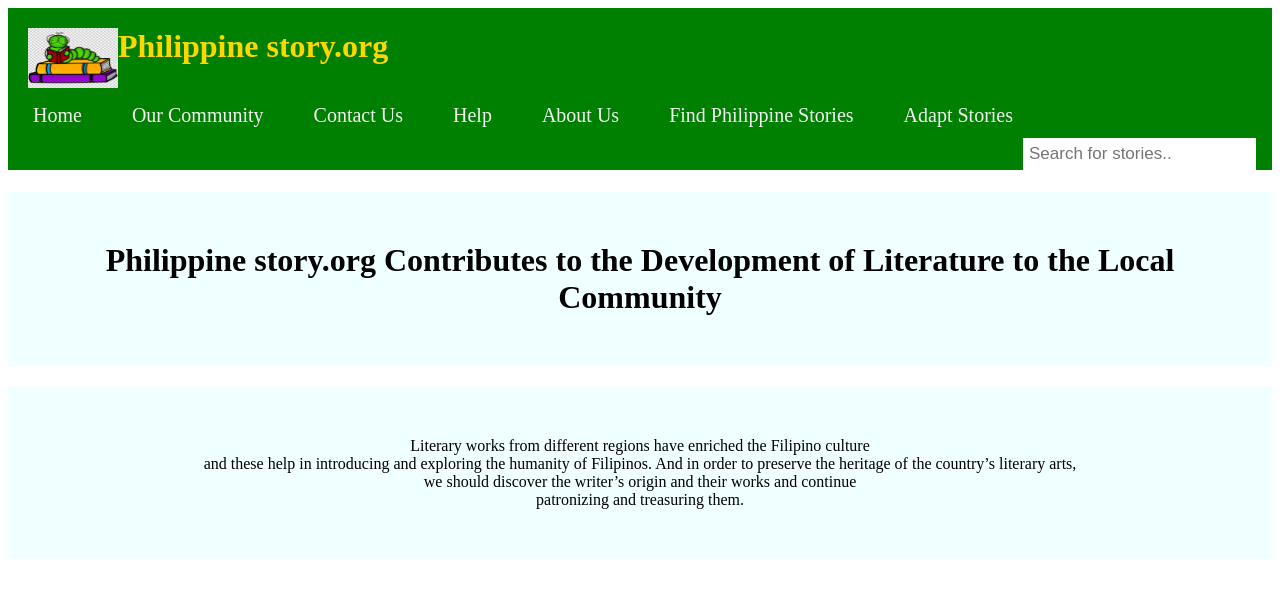
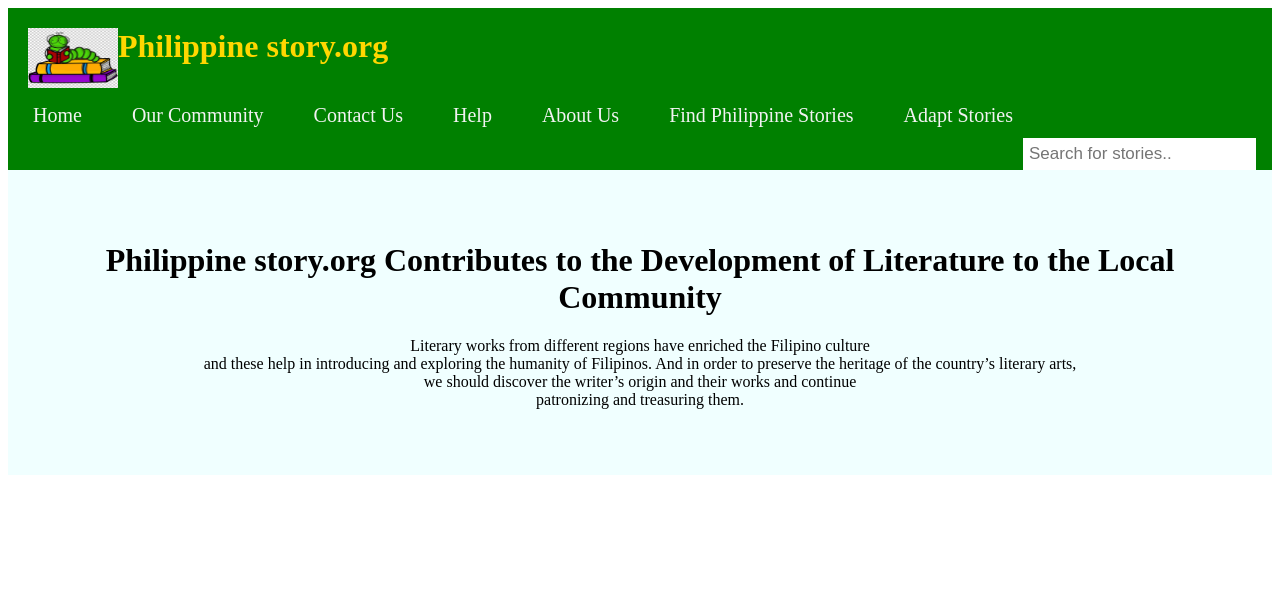
Before and after one commit to aizle-nanca/stories-development, a PHP site: the page made by our community.html in a window 1280 px wide. Shown: the top 598 px of the page. Run offline with PHP 8.4, Linux system fonts and the light colour scheme.

Commit message:
Update style_css.css

```diff
--- a/style_css.css
+++ b/style_css.css
@@ -80,7 +80,7 @@
 	width:100%;}
 .sticky + .content{
 	padding-top: 60px;}
-.OurCommunity h1,p{
+.OurCommunity{
 	padding:50px;
   	text-align:center;
   	background-color:#F0FFFF;
```
